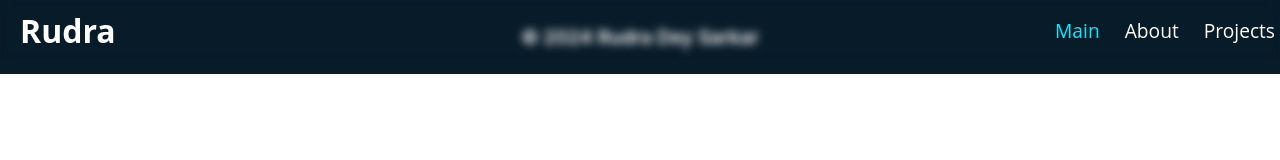
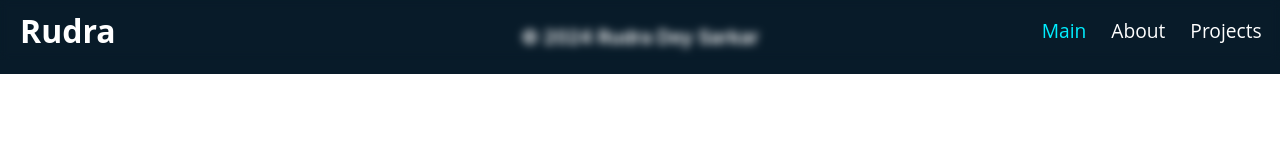
Before and after one commit to Rudra-Dey-Sarkar/Portfolio-App, a React (Create React App) app in the folder frontend/: page / in a window 1280 px wide. Shown: the top 160 px of the page. Built offline with nearby package versions, Linux system fonts and the light colour scheme; no server answers.

Commit message:
Update Navbar.css

```diff
--- a/frontend/src/components/Navbar/Navbar.css
+++ b/frontend/src/components/Navbar/Navbar.css
@@ -22,10 +22,10 @@
 cursor:pointer;
 }
 #nav-opt {
-    margin-right:25px;
     width: fit-content;
     height: fit-content;
     display: flex;
+    margin-right: 3%;
 }
 .main-opt, .about-opt, .project-opt{
     text-decoration: none;
```
